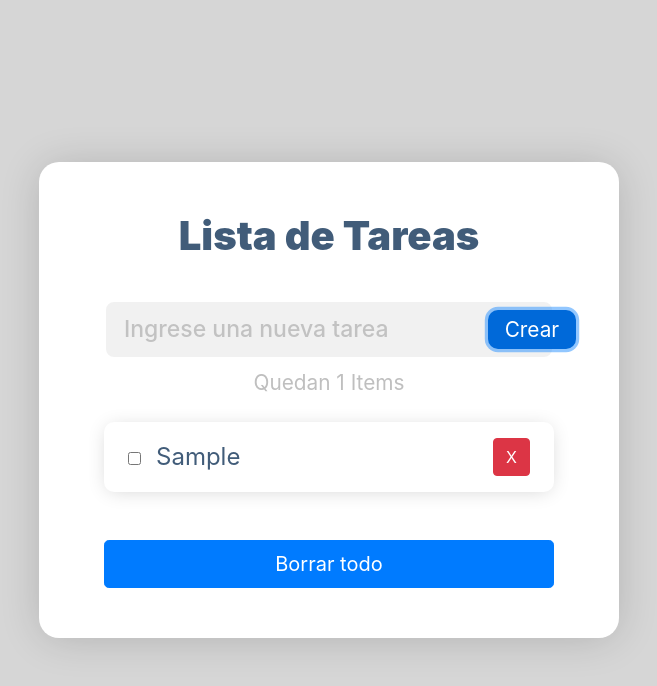
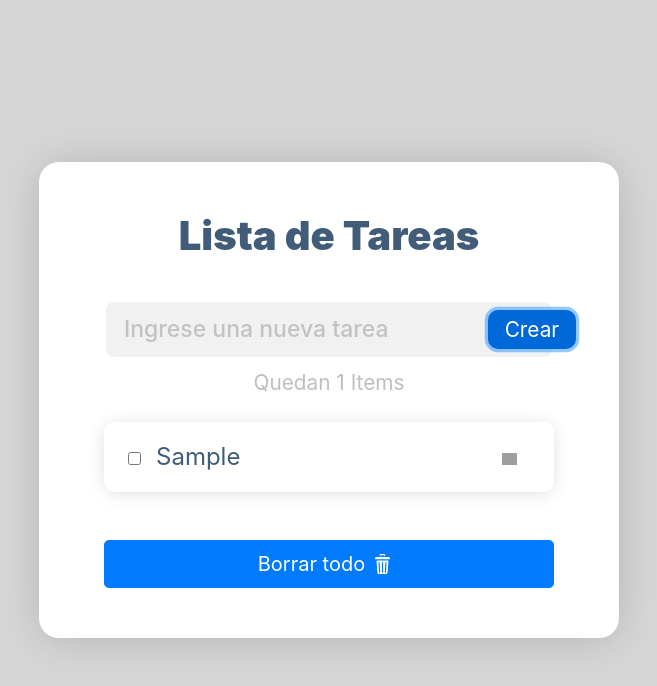
Before and after one commit to mauro-au/ToDoList, a Vue app: page / in a window 1280 px wide. Both pictures are taken after typing "Sample" into the empty fields and a click on the button "Crear". Shown: the top 686 px of the page, without its empty margins (311-968 px from the left). Built offline with nearby package versions, Linux system fonts and the light colour scheme; grey boxes are pictures that could not be loaded; the HTML template or start-up script is replaced by a standard one.

Commit message:
Se agregan iconos

```diff
--- a/src/App.vue
+++ b/src/App.vue
@@ -20,12 +20,12 @@
                     <input type="checkbox" v-model="toDo.done"/>
                     <span class="card__line">{{ toDo.name }}</span>
                   </div>
-                  <span class="btn btn-danger" @click="delateToDo(index)">X</span>
+                  <span class="btn" @click="delateToDo(index)"><img src="/src/assets/cross.svg" class="card__delate-list" alt=""></span>
                 </div>
               </div>
             </li>
           </ul>
-          <button class="btn btn-primary btn-lg btn-block mt-5 card__delate" v-if="show" @click="allDelateToDo">Borrar todo</button>
+          <button class="btn btn-primary btn-lg btn-block mt-5 card__delate" v-if="show" @click="allDelateToDo">Borrar todo<img src="/src/assets/trash.svg" alt=""></button>
         </section>
       </div>
     </div>
@@ -195,6 +195,15 @@ ul{
   animation-name: opacity;
   animation-duration: 1.2s;
 }
+.card__delate img{
+    margin: 0px 10px;
+    width: 15px;
+    top: -2px;
+    position: relative;
+}
+.card__delate-list{
+  width: 15px;
+}
 .card__line{
   margin-left: 15px;
   font-size: 1.5rem;
```
Also changed, not shown: src/assets/trash.svg (added).
